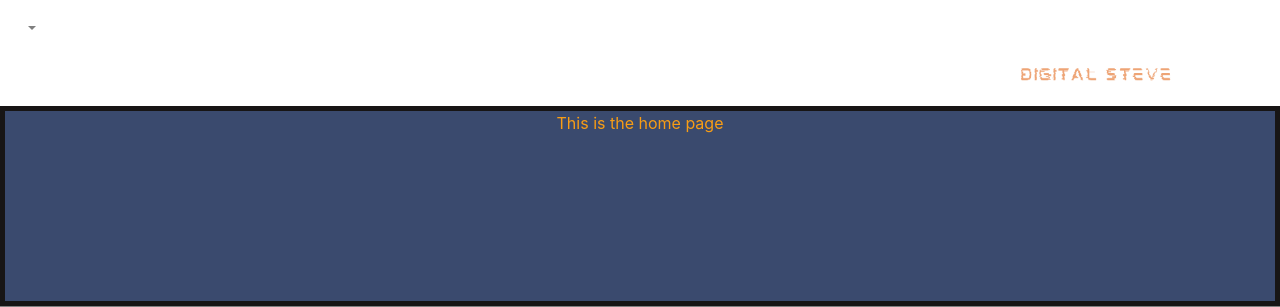
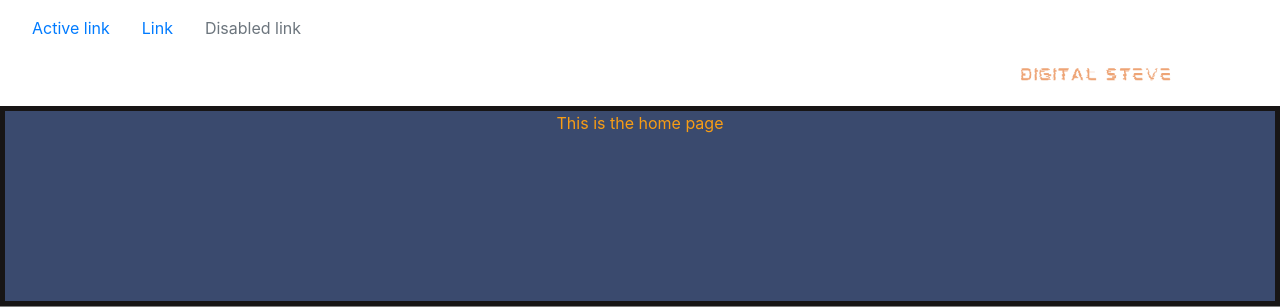
Before and after one commit to syuhas/web_resume, a Flask app: page / in a window 1280 px wide. Shown: the top 307 px of the page. Run offline with Flask 2, Linux system fonts and the light colour scheme.

Commit message:
navbar adjust

```diff
--- a/website/templates/base.html
+++ b/website/templates/base.html
@@ -21,24 +21,26 @@
 
 
           <nav class="navbar navbar-expand-lg navbar-light" style="background-color: #FFFFFF">
+            <button class="navbar-toggler" type="button" data-toggle="collapse" data-target="#navbarSupportedContent" aria-controls="navbarSupportedContent" aria-expanded="false" aria-label="Toggle navigation">
+              <span class="navbar-toggler-icon"></span>
+            </button>
+            <div class="collapse navbar-collapse" id="navbarSupportedContent">
 
-            </button>
+            <ul class="nav justify-content-center">
+                <li class="nav-item">
+                    <a class="nav-link active" href="#">Active link</a>
+                </li>
+                <li class="nav-item">
+                    <a class="nav-link" href="#">Link</a>
+                </li>
+                <li class="nav-item">
+                    <a class="nav-link disabled" href="#">Disabled link</a>
+                </li>
+            </ul>
 
 
-            <div class="collapse navbar-collapse" id="navbarSupportedContent">
 
-              <ul class="navbar-nav mr-auto">
-                <li class="nav-item dropdown">
-                  <a class="nav-link dropdown-toggle" href="#" id="navbarDropdown" role="button" data-toggle="dropdown" aria-haspopup="true" aria-expanded="false">
-                  </a>
-                  <div class="dropdown-menu" aria-labelledby="navbarDropdown">
-                    <a class="dropdown-item" href="/">Home</a>
-                    <a class="dropdown-item" href="/projects">Projects</a>
-                    <a class="dropdown-item" href="/login">Visitor Log</a>
-                  </div>
-                </li>
-              </ul>
-            </div>
+
           </nav>
 
 
```
Also changed, not shown: buildspec.yml (+14 -0 lines).
